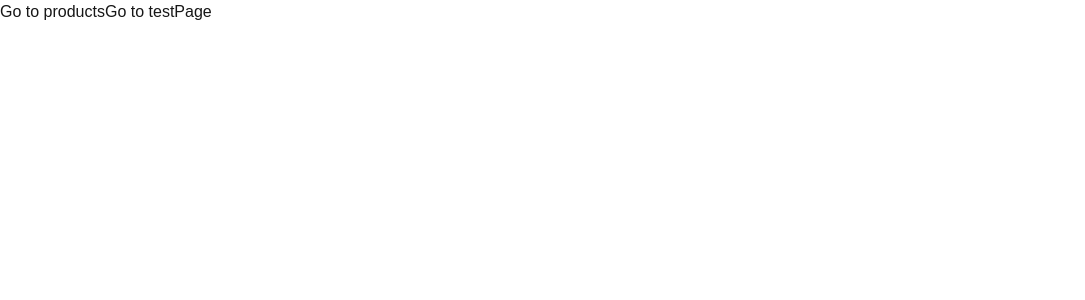
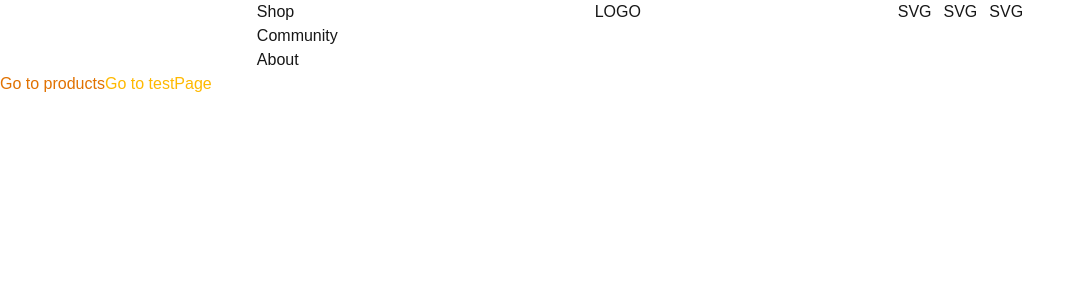
Before and after one commit to sagecave/web_9tseven, a Next.js app: page / in a window 1280 px wide. Shown: the top 300 px of the page, without its empty margins (0-1085 px from the left). Built offline with nearby package versions, Linux system fonts and the light colour scheme.

Commit message:
hamerbruger almost done, only need picture and styling. and a little animation on the burger

```diff
--- /dev/null
+++ b/components/Hamburger/HamburgerMenu.jsx
@@ -0,0 +1,101 @@
+"use client";
+import Link from "next/link";
+import { useState } from "react";
+import { motion, AnimatePresence } from "motion/react";
+
+const HamburgerMenu = () => {
+  const [isOpen, setIsOpen] = useState(false);
+  const handleMenuClick = () => {
+    setIsOpen(!isOpen);
+    console.log("Menu clicked", isOpen);
+  };
+  return (
+    <>
+      <div className="flex justify-between absolute w-full p-6 z-20 md:hidden">
+        <button type="button" aria-expanded={isOpen} aria-label="Open Menu" onClick={handleMenuClick} className=" cursor-pointer">
+          <div className="flex flex-col gap-1">
+            <span className=" w-6 h-0.5 bg-amber-400"></span>
+            <span className=" w-6 h-0.5 bg-amber-400"></span>
+            <span className=" w-6 h-0.5 bg-amber-400"></span>
+          </div>
+        </button>
+        {isOpen && (
+          <div>
+            <p>LOGO</p>
+          </div>
+        )}
+        {isOpen && (
+          <ul className="flex gap-3 ">
+            <li>
+              <Link href="#">SVG</Link>
+            </li>
+            <li>
+              <Link href="#">SVG</Link>
+            </li>
+            <li>
+              <Link href="#">SVG</Link>
+            </li>
+          </ul>
+        )}
+      </div>
+      <nav className="w-full">
+        <div className={"hidden  md:flex md:justify-evenly"}>
+          <div>
+            <ul>
+              <li>
+                <Link href="#">Shop</Link>
+              </li>
+              <li>
+                <Link href="#">Community</Link>
+              </li>
+              <li>
+                <Link href="#">About</Link>
+              </li>
+            </ul>
+          </div>
+          <div>
+            <Link href="#">
+              <p>LOGO</p>
+            </Link>
+          </div>
+          <div className={`${isOpen ? "hidden" : "block"}`}>
+            <ul className="flex gap-3 ">
+              <li>
+                <Link href="#">SVG</Link>
+              </li>
+              <li>
+                <Link href="#">SVG</Link>
+              </li>
+              <li>
+                <Link href="#">SVG</Link>
+              </li>
+            </ul>
+          </div>
+        </div>
+      </nav>
+      <AnimatePresence>
+        {isOpen && (
+          <motion.div className="w-full h-1/2 bg-blue-400 z-12 absolute" key="modal" initial={{ y: -300, opacity: 1 }} animate={{ y: 0, opacity: 1 }} exit={{ y: -300, opacity: 0 }} transition={{ ease: "easeOut", duration: 0.5 }}>
+            <div className=" mt-10 p-6">
+              <div>
+                <ul className={`${isOpen ? "flex flex-col z-11" : "flex gap-3"}`}>
+                  <li>
+                    <Link href="#">Shop</Link>
+                  </li>
+                  <li>
+                    <Link href="#">Community</Link>
+                  </li>
+                  <li>
+                    <Link href="#">About</Link>
+                  </li>
+                </ul>
+              </div>
+            </div>
+          </motion.div>
+        )}
+      </AnimatePresence>
+    </>
+  );
+};
+
+export default HamburgerMenu;
--- a/package.json
+++ b/package.json
@@ -11,6 +11,7 @@
   "dependencies": {
     "@tanstack/react-query": "^5.74.3",
     "@tanstack/react-router": "^1.116.0",
+    "motion": "^12.10.5",
     "next": "15.3.0",
     "postcss": "^8.5.3",
     "react": "^19.0.0",
--- a/src/app/layout.js
+++ b/src/app/layout.js
@@ -1,5 +1,6 @@
 import { Geist, Geist_Mono } from "next/font/google";
 import "./globals.css";
+import HamburgerMenu from "../../components/Hamburger/HamburgerMenu";
 
 const geistSans = Geist({
   variable: "--font-geist-sans",
@@ -19,7 +20,13 @@ export const metadata = {
 export default function RootLayout({ children }) {
   return (
     <html lang="en">
-      <body className={`${geistSans.variable} ${geistMono.variable} antialiased`}>{children}</body>
+      <body className={`${geistSans.variable} ${geistMono.variable} antialiased bg-white`}>
+        <header>
+          <HamburgerMenu />
+        </header>
+        <main>{children}</main>
+        <footer></footer>
+      </body>
     </html>
   );
 }
--- a/src/app/page.js
+++ b/src/app/page.js
@@ -3,8 +3,12 @@ import Link from "next/link";
 export default function Home() {
   return (
     <div>
-      <Link href="/productPage">Go to products</Link>
-      <Link href="/productPage/1">Go to testPage</Link>
+      <Link href="/productPage" className=" text-amber-600">
+        Go to products
+      </Link>
+      <Link href="/productPage/1" className=" text-amber-400">
+        Go to testPage
+      </Link>
     </div>
   );
 }
```
Also changed, not shown: 1 other file (tests, documents, lock files or other folders).
